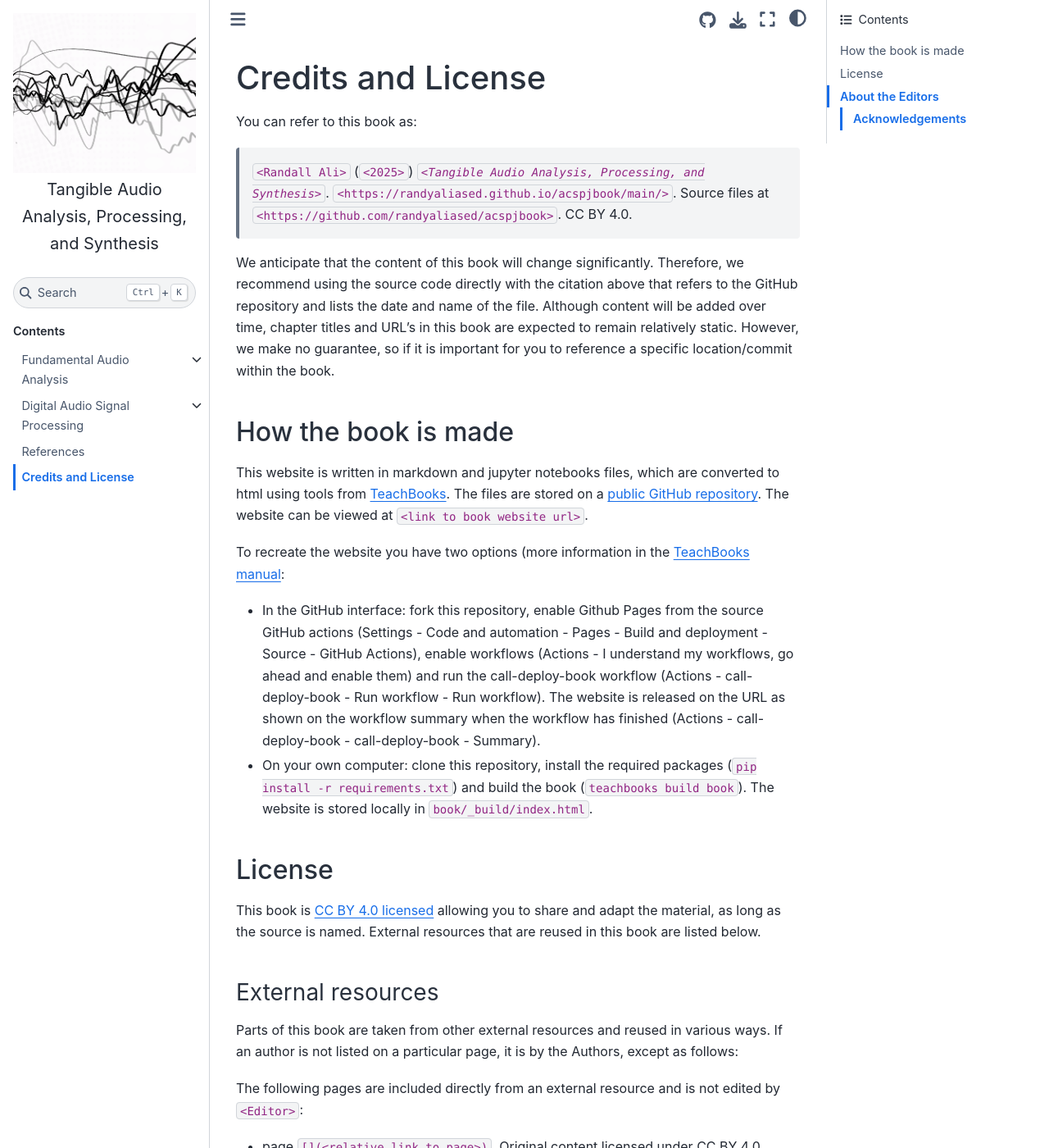
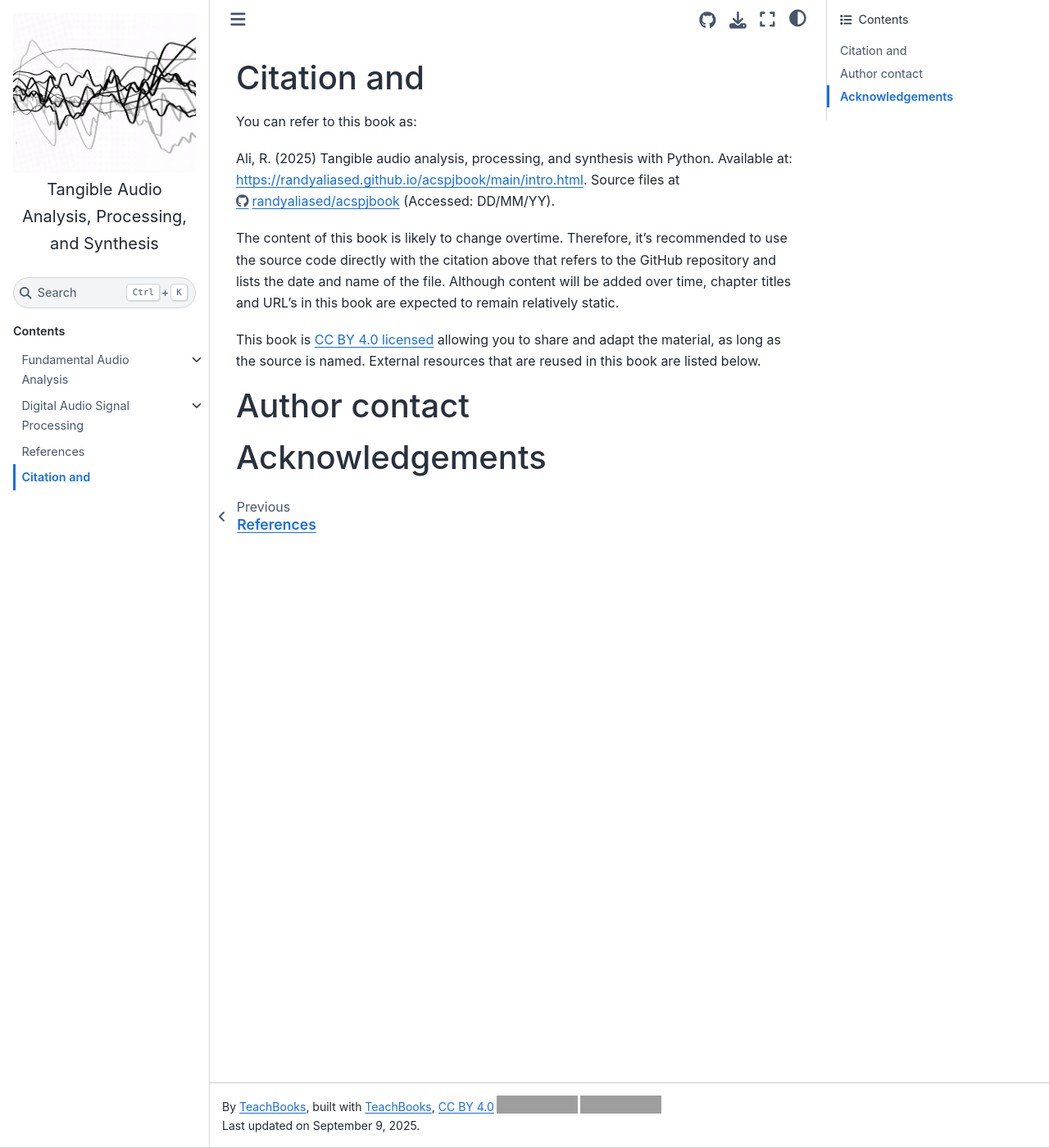
Before and after one commit to randyaliased/acspjbook, a Jupyter Book: the page built from book/credits.md, in a window 1280 px wide and 1400 px high. Shown: the whole window at 82% size. Built offline with Jupyter Book 1.0.4 settings and Sphinx 7.4.7 and the Sphinx Book theme 1.1.4, drawn with Linux system fonts in a browser that asks for light colours; pages that are not in the unit, such as notebooks, are missing from menus; comment, search, counter and statistics services are not loaded; cross-references to code outside the pages are shown as plain code; some of the changed text lies outside the part shown; grey boxes are pictures that could not be loaded.

Commit message:
intro text

```diff
--- a/book/credits.md
+++ b/book/credits.md
@@ -1,28 +1,40 @@
 (credits)=
-# Credits and License
+### Citation and
 
 You can refer to this book as:
 
-> `<Randall Ali>` (`<2025>`) _`<Tangible Audio Analysis, Processing, and Synthesis>`_. `<https://randyaliased.github.io/acspjbook/main/>`. Source files at `<https://github.com/randyaliased/acspjbook>`. CC BY 4.0.
+
+>
+Ali, R. (2025) Tangible audio analysis, processing, and synthesis with Python. Available at: [https://randyaliased.github.io/acspjbook/main/intro.html](https://randyaliased.github.io/acspjbook/main/intro.html). Source files at [https://github.com/randyaliased/acspjbook](https://github.com/randyaliased/acspjbook) (Accessed: DD/MM/YY).
 
 <!-- You can refer to individual chapters or pages within this book as:
 
+
+
 > `<Title of Chapter or Page>`. In `<editors>` (`<year>`) _`<title>`_. `<url to specific page on book website>`. Source files at `<link to specific commit / file in github repo`. CC BY 4.0. -->
 
-We anticipate that the content of this book will change significantly. Therefore, we recommend using the source code directly with the citation above that refers to the GitHub repository and lists the date and name of the file. Although content will be added over time, chapter titles and URL's in this book are expected to remain relatively static. However, we make no guarantee, so if it is important for you to reference a specific location/commit within the book.
+The content of this book is likely to change overtime. Therefore, it's recommended to use the source code directly with the citation above that refers to the GitHub repository and lists the date and name of the file. Although content will be added over time, chapter titles and URL's in this book are expected to remain relatively static.
 
-## How the book is made
-
-This website is written in markdown and jupyter notebooks files, which are converted to html using tools from [TeachBooks](https://teachbooks.io/). The files are stored on a [public GitHub repository](https://github.com/randyaliased/acspjbook). The website can be viewed at `<link to book website url>`.
-
-To recreate the website you have two options (more information in the [TeachBooks manual](https://teachbooks.io/manual/):
-- In the GitHub interface: fork this repository, enable Github Pages from the source GitHub actions (Settings - Code and automation - Pages - Build and deployment - Source - GitHub Actions), enable workflows (Actions - I understand my workflows, go ahead and enable them) and run the call-deploy-book workflow (Actions - call-deploy-book - Run workflow - Run workflow). The website is released on the URL as shown on the workflow summary when the workflow has finished (Actions - call-deploy-book - call-deploy-book - Summary).
-- On your own computer: clone this repository, install the required packages (`pip install -r requirements.txt`) and build the book (`teachbooks build book`). The website is stored locally in `book/_build/index.html`.
-
-## License
 This book is [CC BY 4.0 licensed](https://creativecommons.org/licenses/by/4.0/) allowing you to share and adapt the material, as long as the source is named. External resources that are reused in this book are listed below.
 
-(external_resources)=
+### Author contact
+
+
+
+### Acknowledgements
+
+
+<!-- ## How the book is made
+
+This website is written in markdown and jupyter notebooks files, which are converted to html using tools from [TeachBooks](https://teachbooks.io/). The files are stored on a [public GitHub repository](https://github.com/randyaliased/acspjbook). The website can be viewed at `<link to book website url>`. -->
+
+<!-- To recreate the website you have two options (more information in the [TeachBooks manual](https://teachbooks.io/manual/):
+- In the GitHub interface: fork this repository, enable Github Pages from the source GitHub actions (Settings - Code and automation - Pages - Build and deployment - Source - GitHub Actions), enable workflows (Actions - I understand my workflows, go ahead and enable them) and run the call-deploy-book workflow (Actions - call-deploy-book - Run workflow - Run workflow). The website is released on the URL as shown on the workflow summary when the workflow has finished (Actions - call-deploy-book - call-deploy-book - Summary).
+- On your own computer: clone this repository, install the required packages (`pip install -r requirements.txt`) and build the book (`teachbooks build book`). The website is stored locally in `book/_build/index.html`. -->
+
+<!-- ### License -->
+
+<!-- (external_resources)=
 ### External resources
 
 Parts of this book are taken from other external resources and reused in various ways. If an author is not listed on a particular page, it is by the Authors, except as follows:
@@ -34,7 +46,4 @@ The following pages contain content written by others, part of has been reused a
 - Page `[](<relative_link_to_page>)` include text from {cite:t}`jason_moore`. Original content licensed under CC BY.
 
 
-(editor)=
-## About the Editors
-
-### Acknowledgements
+(editor)= -->
```
